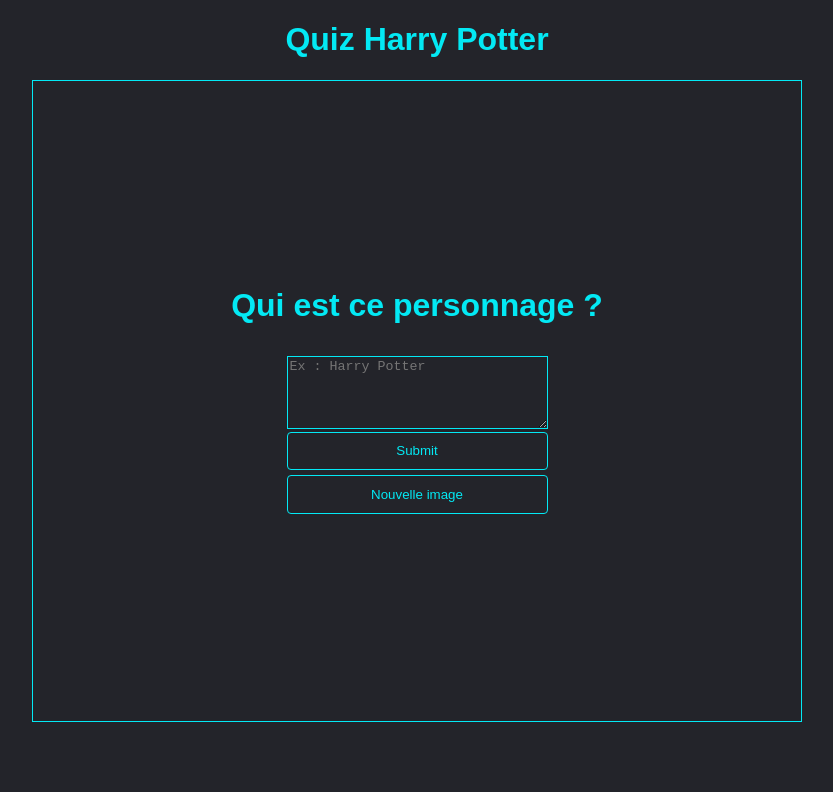
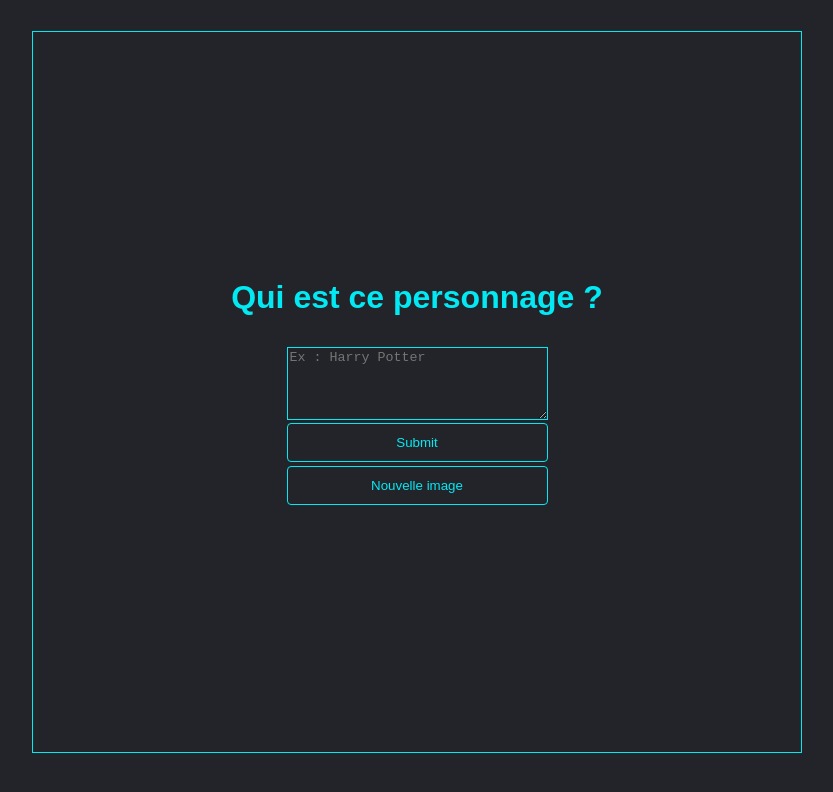
Before and after one commit to N3rek/Portfolio, a plain HTML site: page Divers/Quiz/index.html in a window 1280 px wide. Shown: the whole page, without its empty margins (223-1056 px from the left). Drawn offline with nearby package versions, Linux system fonts and the light colour scheme; no server answers.

Commit message:
Quiz Harry

```diff
--- a/Divers/Quiz/index.html
+++ b/Divers/Quiz/index.html
@@ -4,10 +4,9 @@
     <meta charset="UTF-8">
     <link rel="stylesheet" href="style.css">
     <script src="https://ajax.googleapis.com/ajax/libs/jquery/3.6.1/jquery.min.js"></script>
-    <title>Quiz</title>
+    <title>Quiz Harry Potter</title>
 </head>
 <body>
-    <h1>Quiz Harry Potter</h1>
     <div id="container">
         <h1>Qui est ce personnage ?</h1>
     <div id="image"></div>
--- a/Divers/Quiz/main.js
+++ b/Divers/Quiz/main.js
@@ -55,6 +55,8 @@
 
 
 function image(data){
+    nb_nom = 0;
+    nom = "";
     texte.value = "";
     gagne = false;
     display_texte.innerText="";
--- a/Divers/Quiz/style.css
+++ b/Divers/Quiz/style.css
@@ -1,16 +1,17 @@
 body{
+    height: 98vh;
+    width: 100%;
     padding:0;
     margin: 0;
     background-color: #23242a;
     display: flex;
     justify-content: center;
     align-items: center;
-    flex-direction: column;
     color:#03e9f4;
     font-family: Arial, Helvetica, sans-serif;
 }
 #container{
-    height: 80vh;
+    height: 90vh;
     width: 60%;
     display: flex;
     flex-direction: column;
```
Also changed, not shown: Calculateur/index.html (line endings or trailing spaces), Calculateur/main.js (line endings or trailing spaces), Calculateur/style.css (line endings or trailing spaces), Convertisseur/index.html (line endings or trailing spaces), Convertisseur/main.js (line endings or trailing spaces), Convertisseur/style.css (line endings or trailing spaces), Convertisseur/table.css (line endings or trailing spaces), Convertisseur/table.html (line endings or trailing spaces), Divers/Clic/index.html (line endings or trailing spaces), Divers/Clic/main.js (line endings or trailing spaces), Divers/Clic/style.css (line endings or trailing spaces), Divers/Compteur/index.html (line endings or trailing spaces), Divers/Compteur/main.js (line endings or trailing spaces), Divers/Compteur/style.css (line endings or trailing spaces), 3 more files.
